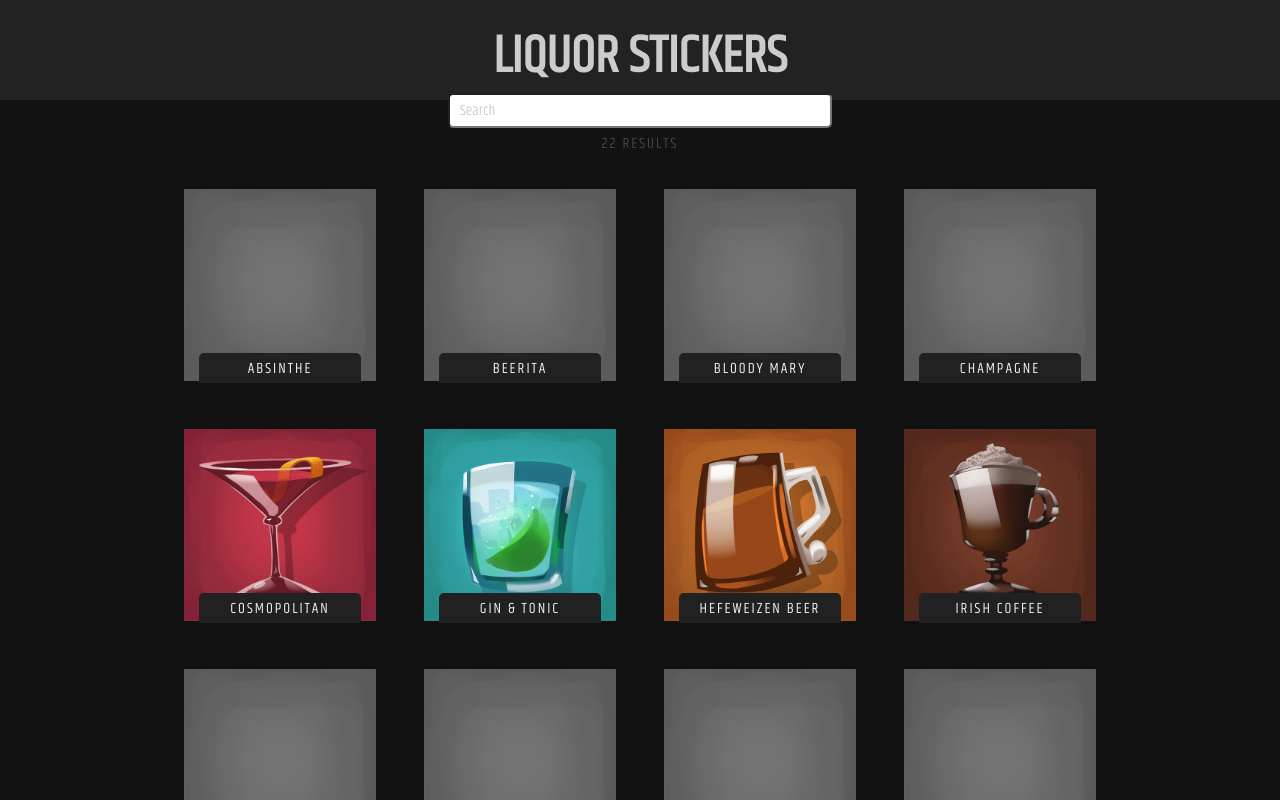
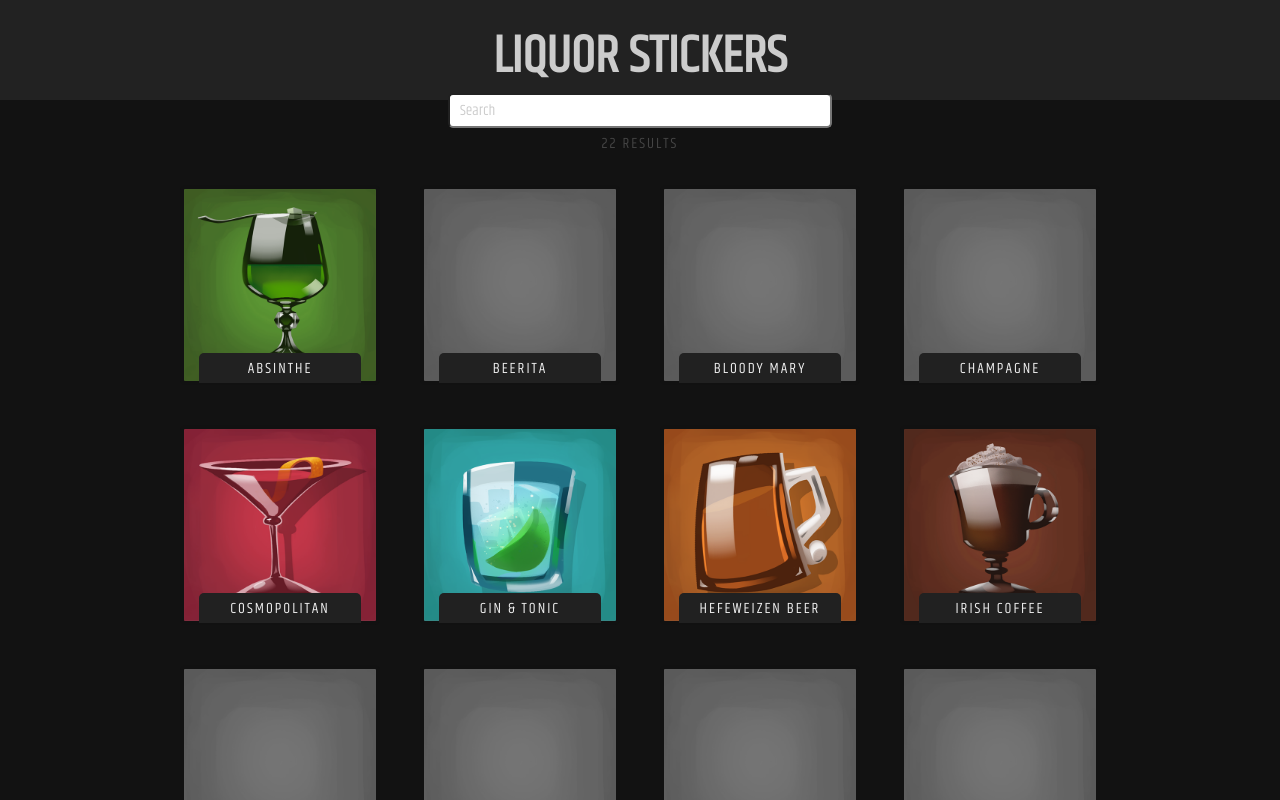
Before and after one commit to eleighbachman/liquorsticker, a React (Create React App) app: page / in a window 1280 px wide. Shown: the top 800 px of the page. Built offline with nearby package versions, Linux system fonts and the light colour scheme.

Commit message:
adding absinthe

```diff
--- a/src/data/index.js
+++ b/src/data/index.js
@@ -58,7 +58,7 @@ export default [
   {
       name: "Absinthe",
       information: "Cosmopolitan ipsum dolor sit amet, consectetur adipisicing elit",
-      img: "empty.png"
+      img: "absinthe.png"
   },
   {
       name: "Mimosa",
```
Also changed, not shown: src/img/absinthe.png (added).
